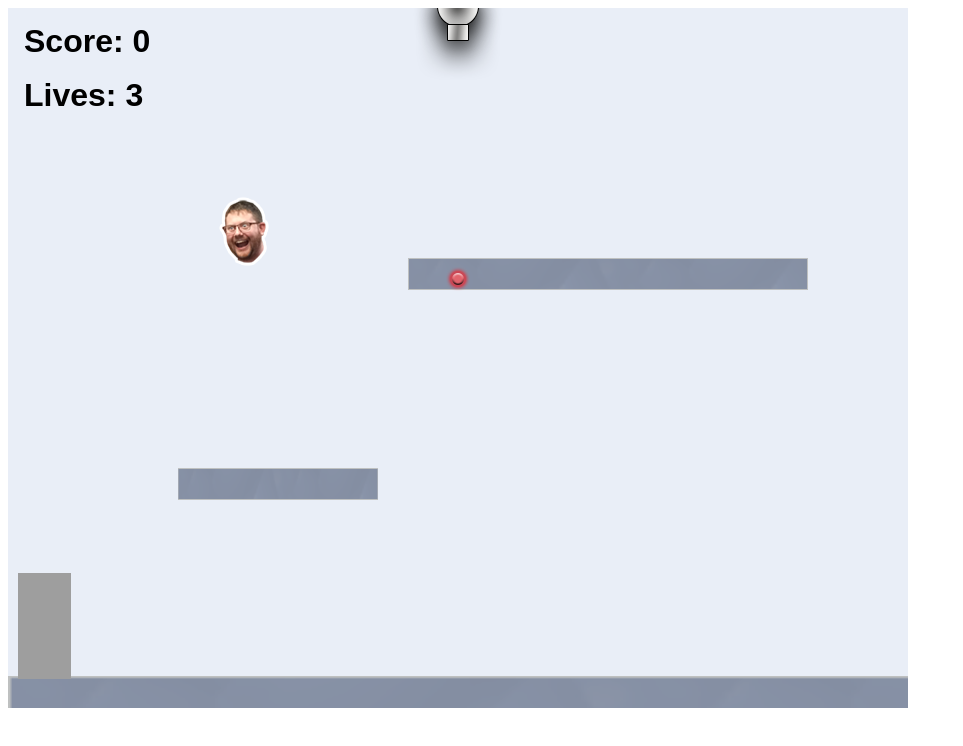
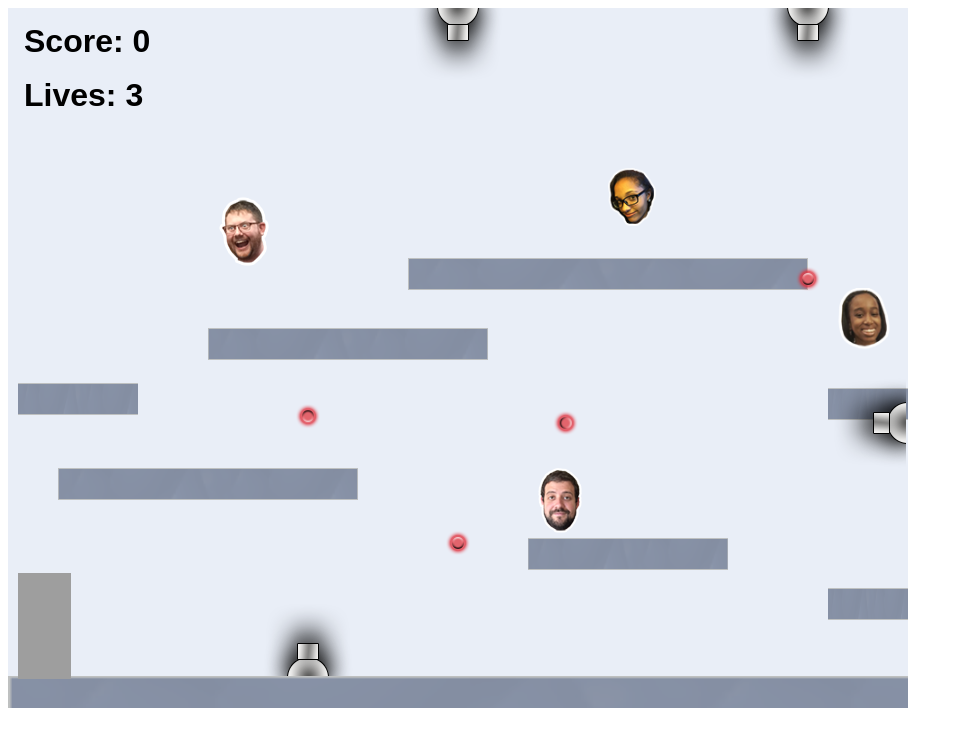
Before and after one commit to dperio/dperio.github.io, a website: page projects/platformer/index.html in a window 1280 px wide. Shown: the whole page, without its empty margins (0-963 px from the left). Drawn offline with Linux system fonts and the light colour scheme; animation ran at ten frames a second.

Commit message:
add platforms

```diff
--- a/projects/platformer/js/init/cannon.js
+++ b/projects/platformer/js/init/cannon.js
@@ -27,7 +27,10 @@
         // ALL YOUR CODE GOES BELOW HERE ///////////////////////////////////////
 
         // example:
-        createCannon("top", 450);
+        createCannon("top", 450, 1500);
+        createCannon("top", 800);
+        createCannon("right", 415);
+        createCannon("bottom", 300, )
 
 
         // ALL YOUR CODE GOES ABOVE HERE ///////////////////////////////////////
--- a/projects/platformer/js/init/collectable.js
+++ b/projects/platformer/js/init/collectable.js
@@ -38,6 +38,9 @@
 
         // example:
         createCollectable(type.steve, 200, 170, 6, 0.7);
+        createCollectable(type.max, 525, 460 );
+        createCollectable(type.kennedi, 600, 160);
+        createCollectable(type.grace, 825, 280)
 
 
 
--- a/projects/platformer/js/init/platform.js
+++ b/projects/platformer/js/init/platform.js
@@ -38,7 +38,12 @@
 
         // example:
         createPlatform(400, 250);
-        createPlatform(170, 460, 0.5);
+        createPlatform(50, 460, .75);
+        createPlatform(520, 530, 0.5);
+        createPlatform(820, 580, 0.2);
+        createPlatform(10, 375, 0.3);
+        createPlatform(200, 320, 0.7);
+        createPlatform(820, 380, .2);
 
         // ALL YOUR CODE GOES ABOVE HERE ///////////////////////////////////////
         ////////////////////////////////////////////////////////////////////////
```
Also changed, not shown: index.html (+3 -1 lines).
